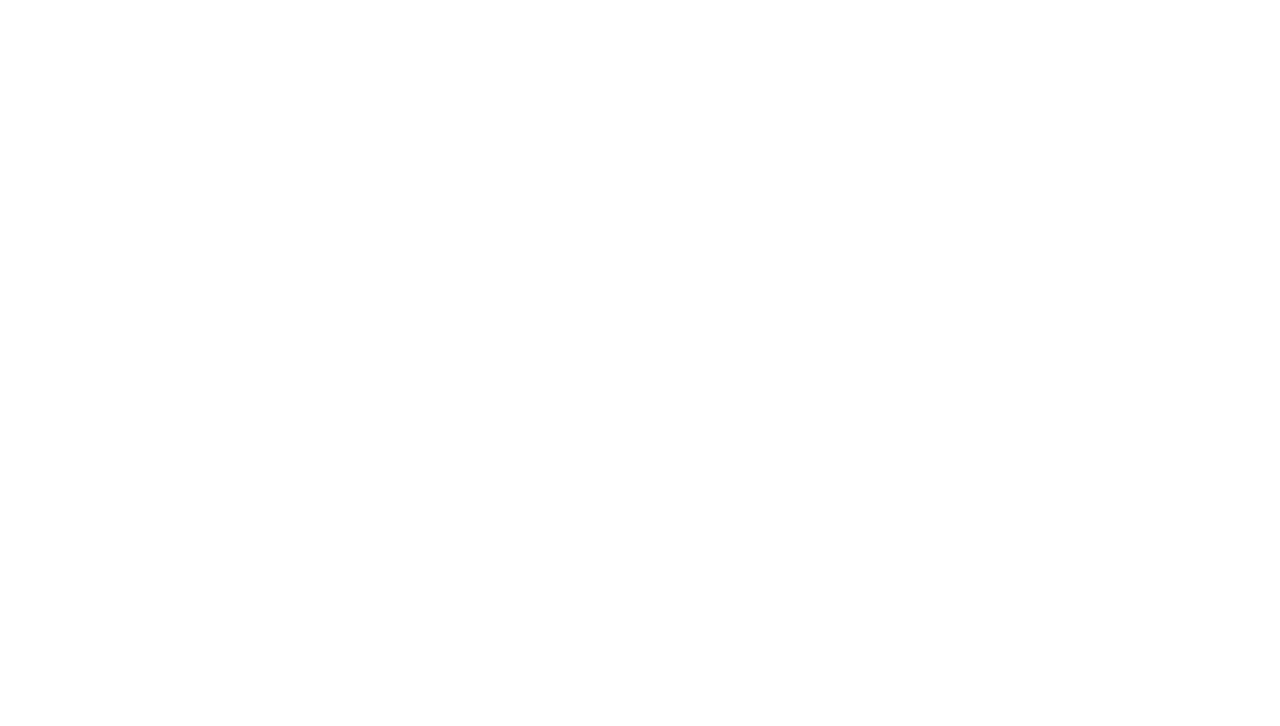
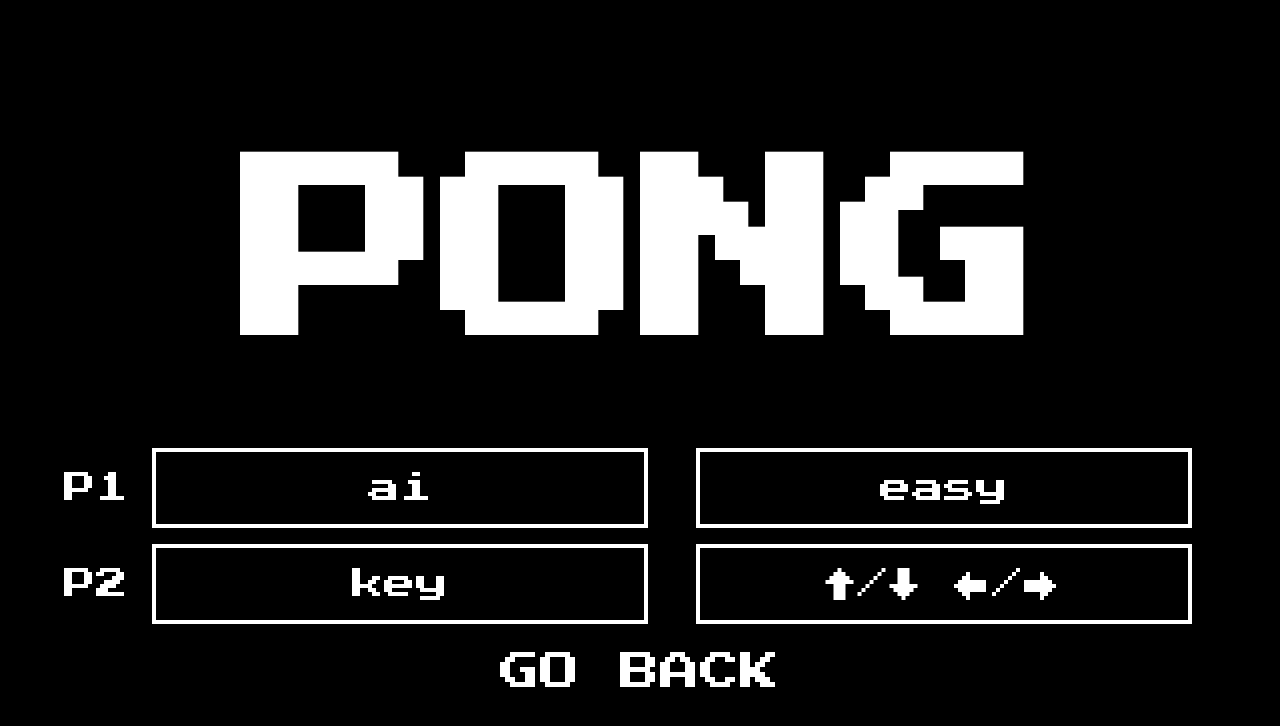
Before and after one commit to jeppeao/pong-react, a React (Create React App) app: page / in a window 1280 px wide. Both pictures are taken after a click on the button "SET CONTROLS". Shown: the top 726 px of the page. Built offline with nearby package versions, Linux system fonts and the light colour scheme.

Commit message:
refactoring controls-menu

```diff
--- a/src/App.tsx
+++ b/src/App.tsx
@@ -18,7 +18,6 @@
   const [controls, setControls] = useState<Controls>(defaultControls);
   const controlState = useRef();
 
-  // newControlState(controls.current, game.getGameState(), [])
   const activeKeys = useActiveKeys();
 
   useInitialOrientation(ref, setOrientation);
--- a/src/common/constants.ts
+++ b/src/common/constants.ts
@@ -3,7 +3,7 @@
 
 const arrowL = `<span class="rotate90">&#8593;</span>`
 const arrowR = `<span class="rotate90">&#8595;</span>`
-const arrowDescr = `&#8593;/&#8595; ${arrowL}/${arrowR}`;
+export const arrowDescr = `&#8593;/&#8595; ${arrowL}/${arrowR}`;
 
 export enum Orientation {
   horizontal = 'horizontal',
@@ -20,19 +20,6 @@
   2: {upKeys: ['ArrowLeft','ArrowUp'], downKeys: ['ArrowDown','ArrowRight']},
 }
 
-export const controlDescriptions = {
-  keys: {
-    1: "w/a s/d",
-    2: arrowDescr,
-  },
-  ais: {
-    easy: "easy",
-    medium: "medium",
-    hard: "hard",
-  }
-}
-
-
 export const defaultControls = {
   [Player.P1] : new AiController(Player.P1, AiLvl.EASY),
   [Player.P2] : new KeyController(['a', 'w'], ['s', 'd']),
--- a/src/common/controls.ts
+++ b/src/common/controls.ts
@@ -1,4 +1,3 @@
-import { ControlTypes } from "./constants";
 import { Player, Direction, ControlState, GameState, rand } from "./pong";
 
 export enum AiLvl {
--- a/src/menu-view/menu-component.tsx
+++ /dev/null
@@ -1,67 +0,0 @@
-import { Game } from "common/pong";
-import { Controls } from "common/controls";
-
-export interface MainMenuProps {
-  gameActive: boolean,
-  onCtrlClick: () => void,
-  onNewGame: () => void,
-  onContinue: () => void,
-  controls: Controls,
-}
-
-export interface ContinuteButtonProps {
-  clickHandler: () => void
-}
-
-export const MainMenu = (props: MainMenuProps) => {
-
-  return (
-    <div className = "menu-container">
-      <div className = "menu">
-        <h1 className = "menu-title">PONG</h1>
-        <MenuButton
-          clickHandler = {props.onCtrlClick}
-          text = {"SET CONTROLS"}
-        />
-        <MenuButton
-          clickHandler = {props.onNewGame}
-          text = {"NEW GAME"}
-        />
-        {props.gameActive && <ContinueButton
-          clickHandler = {props.onContinue}
-        />
-        }
-      </div>
-    </div>
-  );
-}
-
-const MenuButton = (props: {clickHandler: () => void, text: string}) => {
-  return (
-    <button onClick = {props.clickHandler} className="menu-button">
-      {props.text}
-    </button>
-  );
-}
-
-const ContinueButton = (props: ContinuteButtonProps) => {
-    return (
-      <button
-        onClick={props.clickHandler}
-        className="menu-button"
-      >
-        CONTINUE GAME
-      </button>
-    );
-}
-
-const CycleButton = (props: {handleClick: () => void, text: string}) => {
-  return (
-    <button
-      className = "menu-button cycle-button"
-      dangerouslySetInnerHTML={{__html: props.text}}
-      onClick = {props.handleClick}
-    >
-    </button>
-  );
-}
--- /dev/null
+++ b/src/menu-view/menu-components.tsx
@@ -0,0 +1,135 @@
+import { Game, Player } from "common/pong";
+import { AiController, AiLvl, Controls } from "common/controls";
+import { arrowDescr } from "common/constants";
+
+export interface MainMenuProps {
+  gameActive: boolean,
+  onCtrlClick: () => void,
+  onNewGame: () => void,
+  onContinue: () => void,
+  controls: Controls,
+}
+
+export interface ControlsMenuProps {
+  controls: Controls;
+  cycleCtrlType: (arg: Player) => void,
+  cycleSubtype:  (arg: Player) => void,
+  onBack: () => void,
+}
+
+export interface PlayerControlsCyclerProps {
+  onCycleType: () => void,
+  onCycleSetting: () => void,
+  playerLabel: string,
+  type: string,
+  setting: string
+}
+
+export const MainMenu = (props: MainMenuProps) => {
+  return (
+    <div className = "menu-container">
+      <div className = "menu">
+        <h1 className = "menu-title">PONG</h1>
+        <MenuButton
+          clickHandler = {props.onCtrlClick}
+          text = {"SET CONTROLS"}
+        />
+        <MenuButton
+          clickHandler = {props.onNewGame}
+          text = {"NEW GAME"}
+        />
+        {props.gameActive && <MenuButton
+          clickHandler = {props.onContinue}
+          text = {"Continue Game"}
+        />
+        }
+      </div>
+    </div>
+  );
+}
+
+export const ControlsMenu = (props: ControlsMenuProps) => {
+  const getCurrentControlTypeLabel = (player: Player) => {
+    if (props.controls[player] instanceof AiController) {
+      return "ai";
+    }
+    else {
+      return "key";
+    }
+  }
+
+  const getCurrentControlSettingLabel = (player: Player) => {
+    const ctrl = props.controls[player];
+    if (ctrl instanceof AiController) {
+      return ctrl.difficulty;
+    }
+    else {
+      if (player === Player.P1) {
+        return "w/s a/d"
+      }
+      return arrowDescr;
+    }
+  }
+
+  return (
+    <div className = "menu-container">
+      <div className = "menu">
+        <h1 className = "menu-title">PONG</h1>
+        <PlayerControlsCycler
+          playerLabel="P1"
+          type={getCurrentControlTypeLabel(Player.P1)}
+          setting={getCurrentControlSettingLabel(Player.P1)}
+          onCycleType={() => props.cycleCtrlType(Player.P1)}
+          onCycleSetting={() => props.cycleSubtype(Player.P1)}
+        />
+        <PlayerControlsCycler
+          playerLabel="P2"
+          type={getCurrentControlTypeLabel(Player.P2)}
+          setting={getCurrentControlSettingLabel(Player.P2)}
+          onCycleType={() => props.cycleCtrlType(Player.P2)}
+          onCycleSetting={() => props.cycleSubtype(Player.P2)}
+        />
+        <MenuButton
+          clickHandler={props.onBack}
+          text="GO BACK"
+        />
+
+      </div>
+    </div>
+  );
+}
+
+const MenuButton = (props: {clickHandler: () => void, text: string}) => {
+  return (
+    <button onClick = {props.clickHandler} className="menu-button">
+      {props.text}
+    </button>
+  );
+}
+
+const CycleButton = (props: {handleClick: () => void, text: string}) => {
+  return (
+    <button
+      className = "menu-button cycle-button"
+      dangerouslySetInnerHTML={{__html: props.text}}
+      onClick = {props.handleClick}
+    >
+    </button>
+  );
+}
+
+const PlayerControlsCycler = (props: PlayerControlsCyclerProps) => {
+  return (
+    <div className = "player-controls-button">
+      <p className = "player-controls-label"> {props.playerLabel} </p>
+      <CycleButton
+        text = {props.type}
+        handleClick = {props.onCycleType}
+      />
+      <CycleButton
+        text = {props.setting}
+        handleClick = {props.onCycleSetting}
+      />
+    </div>
+  );
+}
--- a/src/menu-view/menu-controller.tsx
+++ b/src/menu-view/menu-controller.tsx
@@ -1,7 +1,7 @@
 import { ControlTypes } from "common/constants";
 import { Controls, keySetting, aiSetting, newControls, AiController, AiLvl } from "common/controls";
 import { Player } from "common/pong";
-import { MainMenu } from "menu-view/menu-component";
+import { ControlsMenu, MainMenu } from "menu-view/menu-components";
 import { useState } from "react";
 import { SetControlsMenu } from "view";
 
@@ -15,7 +15,7 @@
 
 export const MenuController = (props: MenuControllerProps) => {
   const [ctrlMenuOn, setCtrlMenuOn]  = useState(false);
-
+  const controls = props.controls;
 
   const onChangeControls = (
     control: Controls,
@@ -23,6 +23,8 @@
     setting: keySetting | aiSetting
   ) => {
     props.setControls(newControls(control, player, setting));
+    console.log("controls changes: ", newControls(control, player, setting))
+
   }
 
   const getPlayerKeys = (player: Player): keySetting => {
@@ -38,7 +40,7 @@
     return settings;
   }
 
-  const nextControlType = (controls: Controls, player: Player) => {
+  const cycleControlType = (player: Player) => {
     if (controls[player] instanceof AiController) {
       onChangeControls(controls, player, getPlayerKeys(player));
     }
@@ -47,7 +49,7 @@
     }
   }
 
-  const nextControlSetting = (controls: Controls, player: Player) => {
+  const cycleControlSetting = (player: Player) => {
     const ctrl = controls[player]
     if (ctrl instanceof AiController) {
       switch(ctrl.difficulty) {
@@ -67,7 +69,6 @@
     }
   }
 
-
   if (!ctrlMenuOn) {
     return (
       <MainMenu
@@ -81,7 +82,12 @@
   }
   else {
     return (
-      <p></p>
+      <ControlsMenu
+        controls={props.controls}
+        cycleCtrlType={cycleControlType}
+        cycleSubtype={cycleControlSetting}
+        onBack={() => setCtrlMenuOn(false)}
+      />
     )
   }
 }
```
Lines whose indentation alone changed are shown as unchanged.
